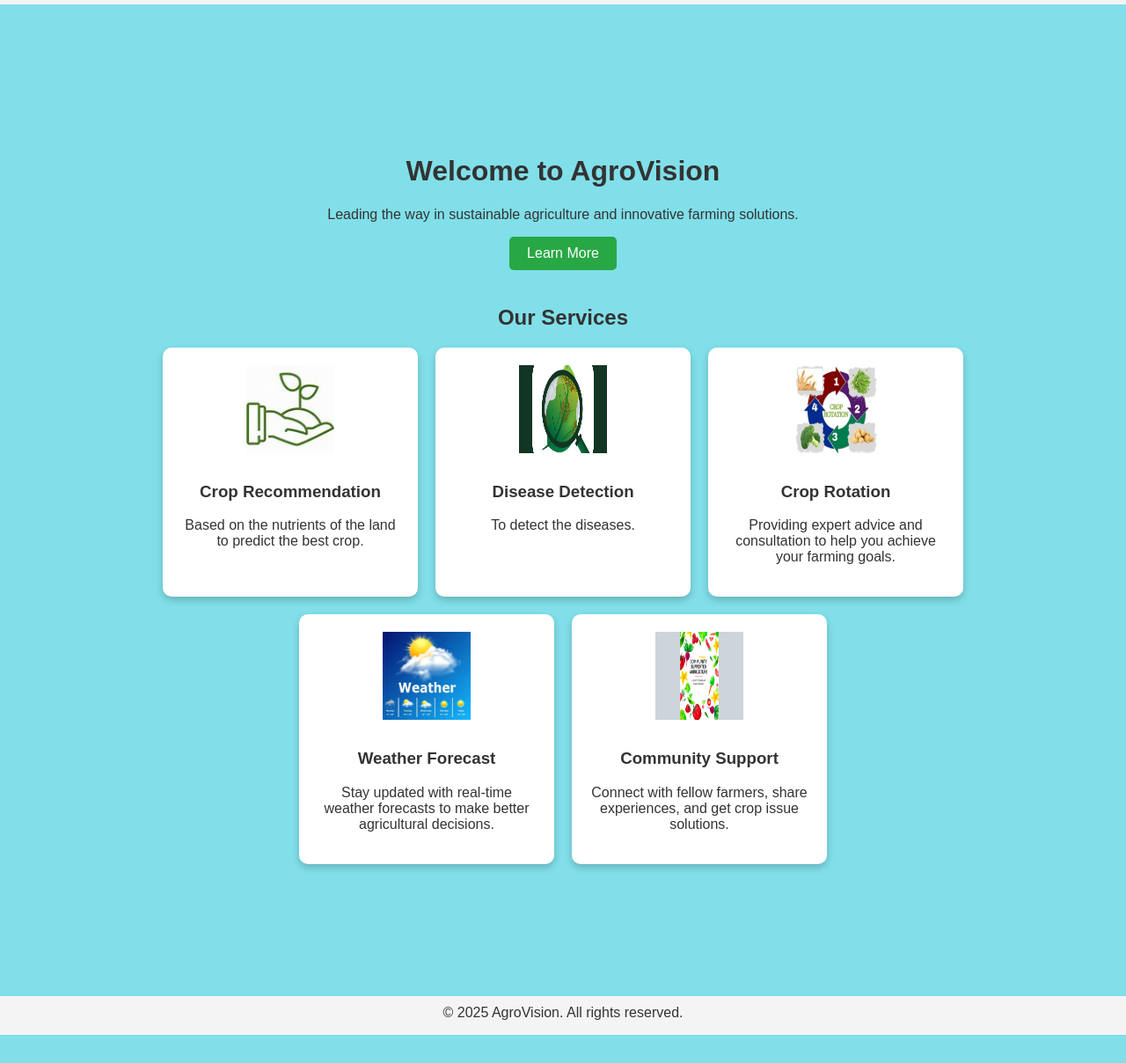
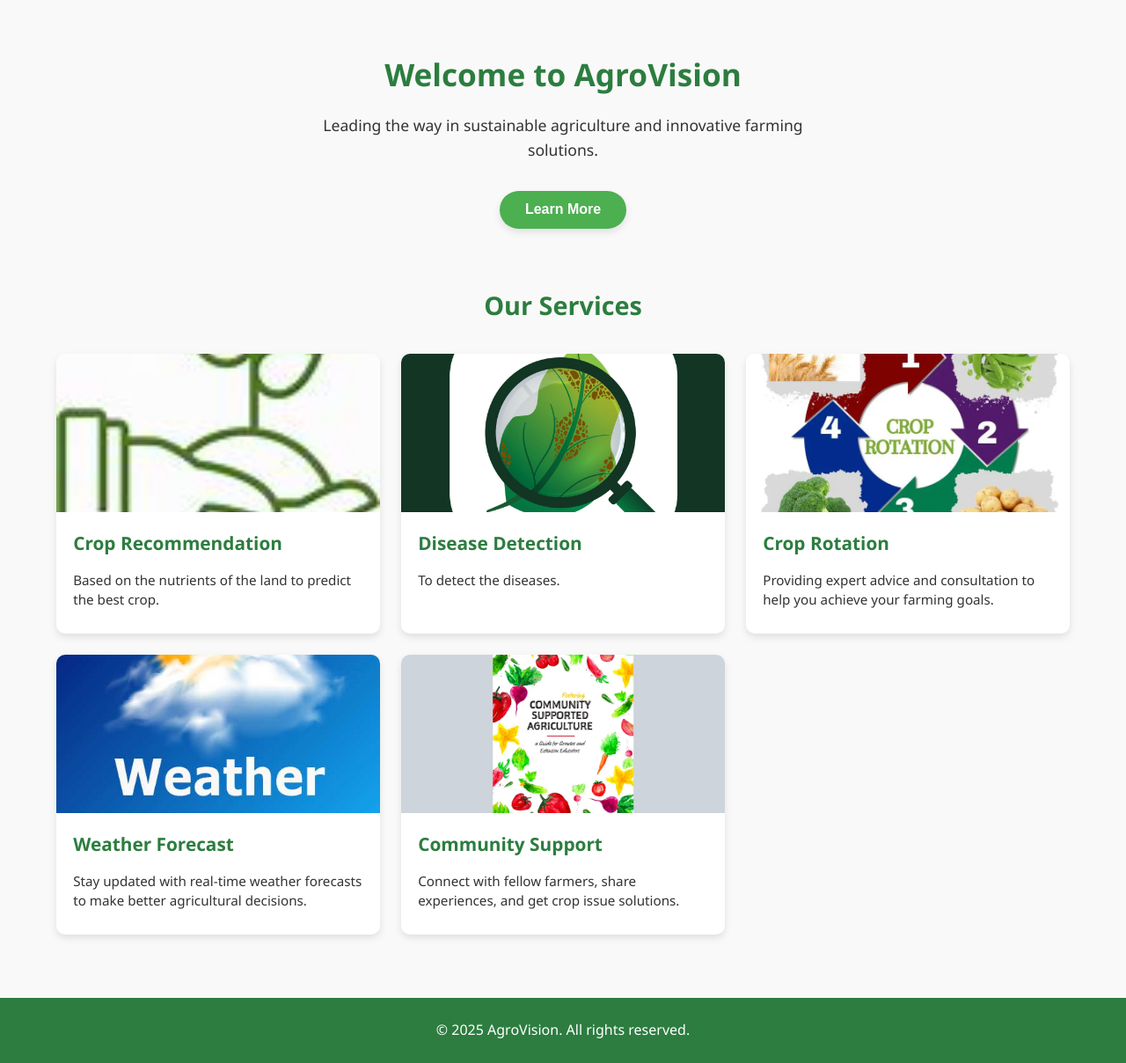
Before and after one commit to Sumanth789856/main6, a Flask app: template templates/index.html in a window 1280 px wide. Shown: the whole page at 88% size. Before the commit the page ends 1176 px from the top, so only its background shows below. Run offline with Flask 3, Linux system fonts and the light colour scheme; the template is opened without the code that fills it, so the values that code supplies are empty; parts of the project's set-up code (start-up, migrations or seed data) failed here and were passed over; some libraries are stand-ins or nearby versions.

Commit message:
Update index.html

```diff
--- a/templates/index.html
+++ b/templates/index.html
@@ -3,55 +3,270 @@
 <head>
     <meta charset="UTF-8">
     <meta name="viewport" content="width=device-width, initial-scale=1.0">
-    <title>{% block title %}Crop Prediction{% endblock %}</title>
-    <link rel="stylesheet" href="{{ url_for('static', filename='style.css') }}">
+    <title>Crop Prediction - AgroVision</title>
+    <style>
+        /* Base Styles */
+        :root {
+            --primary-color: #2c7d3f;
+            --secondary-color: #4CAF50;
+            --text-color: #333;
+            --light-bg: #f9f9f9;
+            --white: #ffffff;
+            --shadow: 0 4px 8px rgba(0, 0, 0, 0.1);
+        }
+
+        * {
+            margin: 0;
+            padding: 0;
+            box-sizing: border-box;
+        }
+
+        body {
+            font-family: 'Segoe UI', Tahoma, Geneva, Verdana, sans-serif;
+            line-height: 1.6;
+            color: var(--text-color);
+            background-color: var(--light-bg);
+            overflow-x: hidden;
+            min-height: 100vh;
+            display: flex;
+            flex-direction: column;
+        }
+
+        /* Layout */
+        .landing-container {
+            width: 100%;
+            max-width: 1200px;
+            margin: 0 auto;
+            padding: 1.5rem;
+            flex: 1;
+        }
+
+        /* Header */
+        .header {
+            text-align: center;
+            padding: 2rem 0;
+        }
+
+        .header h1 {
+            font-size: 2.2rem;
+            margin-bottom: 1rem;
+            color: var(--primary-color);
+        }
+
+        .tagline {
+            font-size: 1.1rem;
+            margin-bottom: 2rem;
+            max-width: 600px;
+            margin-left: auto;
+            margin-right: auto;
+        }
+
+        /* Button */
+        .cta-button {
+            background-color: var(--secondary-color);
+            color: var(--white);
+            border: none;
+            padding: 0.8rem 1.8rem;
+            font-size: 1rem;
+            font-weight: 600;
+            border-radius: 50px;
+            cursor: pointer;
+            transition: all 0.3s ease;
+            box-shadow: var(--shadow);
+        }
+
+        .cta-button:hover {
+            background-color: var(--primary-color);
+            transform: translateY(-2px);
+            box-shadow: 0 6px 12px rgba(0, 0, 0, 0.15);
+        }
+
+        /* Services Section */
+        .services {
+            margin: 2rem 0 3rem;
+        }
+
+        .services h2 {
+            font-size: 1.8rem;
+            margin-bottom: 2rem;
+            color: var(--primary-color);
+            text-align: center;
+        }
+
+        .service-cards {
+            display: grid;
+            grid-template-columns: repeat(auto-fit, minmax(280px, 1fr));
+            gap: 1.5rem;
+            justify-content: center;
+        }
+
+        /* Cards */
+        .card {
+            background: var(--white);
+            border-radius: 10px;
+            overflow: hidden;
+            transition: all 0.3s ease;
+            box-shadow: var(--shadow);
+            display: flex;
+            flex-direction: column;
+        }
+
+        .card:hover {
+            transform: translateY(-5px);
+            box-shadow: 0 8px 16px rgba(0, 0, 0, 0.15);
+        }
+
+        .card img {
+            width: 100%;
+            height: 180px;
+            object-fit: cover;
+        }
+
+        .card-content {
+            padding: 1.2rem;
+            flex-grow: 1;
+            display: flex;
+            flex-direction: column;
+        }
+
+        .card h3 {
+            font-size: 1.3rem;
+            margin-bottom: 0.8rem;
+            color: var(--primary-color);
+        }
+
+        .card p {
+            font-size: 0.95rem;
+            line-height: 1.5;
+            margin-bottom: 0.5rem;
+        }
+
+        /* Footer */
+        .footer {
+            background-color: var(--primary-color);
+            color: var(--white);
+            text-align: center;
+            padding: 1.5rem;
+            width: 100%;
+        }
+
+        /* Mobile Responsiveness */
+        @media (max-width: 768px) {
+            .header h1 {
+                font-size: 1.8rem;
+            }
+
+            .tagline {
+                font-size: 1rem;
+            }
+
+            .services h2 {
+                font-size: 1.6rem;
+            }
+
+            .service-cards {
+                grid-template-columns: repeat(auto-fit, minmax(240px, 1fr));
+                gap: 1.2rem;
+            }
+
+            .card img {
+                height: 160px;
+            }
+        }
+
+        @media (max-width: 480px) {
+            .landing-container {
+                padding: 1rem;
+            }
+
+            .header {
+                padding: 1.5rem 0;
+            }
+
+            .header h1 {
+                font-size: 1.6rem;
+            }
+
+            .services h2 {
+                font-size: 1.4rem;
+                margin-bottom: 1.5rem;
+            }
+
+            .service-cards {
+                grid-template-columns: 1fr;
+                gap: 1rem;
+            }
+
+            .card-content {
+                padding: 1rem;
+            }
+
+            .card h3 {
+                font-size: 1.2rem;
+            }
+
+            .footer {
+                padding: 1rem;
+            }
+        }
+    </style>
 </head>
 <body>
+    <div class="landing-container">
+        <header class="header">
+            <h1>Welcome to AgroVision</h1>
+            <p class="tagline">Leading the way in sustainable agriculture and innovative farming solutions.</p>
+            <button class="cta-button" onclick="window.location.href='{{ url_for('login') }}'">Learn More</button>
+        </header>
 
-<div class="landing-container">
-    <h1>Welcome to AgroVision</h1>
-    <p>Leading the way in sustainable agriculture and innovative farming solutions.</p>
-    <button onclick="window.location.href='{{ url_for('login') }}'">Learn More</button>
-
-    <div class="services">
+        <section class="services">
             <h2>Our Services</h2>
             <div class="service-cards">
                 <div class="card">
                     <img src="{{ url_for('static', filename='recommend.jpeg') }}" alt="Crop Recommendation">
+                    <div class="card-content">
                         <h3>Crop Recommendation</h3>
                         <p>Based on the nutrients of the land to predict the best crop.</p>
+                    </div>
                 </div>
 
                 <div class="card">
                     <img src="{{ url_for('static', filename='Disease detection.jpg') }}" alt="Disease Detection">
+                    <div class="card-content">
                         <h3>Disease Detection</h3>
                         <p>To detect the diseases.</p>
+                    </div>
                 </div>
 
                 <div class="card">
                     <img src="{{ url_for('static', filename='Crop-Rotaion.webp') }}" alt="Crop Rotation">
+                    <div class="card-content">
                         <h3>Crop Rotation</h3>
                         <p>Providing expert advice and consultation to help you achieve your farming goals.</p>
+                    </div>
                 </div>
 
                 <div class="card">
                     <img src="{{ url_for('static', filename='weather.png') }}" alt="Weather Forecast">
+                    <div class="card-content">
                         <h3>Weather Forecast</h3>
                         <p>Stay updated with real-time weather forecasts to make better agricultural decisions.</p>
+                    </div>
                 </div>
 
                 <div class="card">
                     <img src="{{ url_for('static', filename='community.png') }}" alt="Community Support">
+                    <div class="card-content">
                         <h3>Community Support</h3>
                         <p>Connect with fellow farmers, share experiences, and get crop issue solutions.</p>
                     </div>
                 </div>
             </div>
+        </section>
     </div>
 
-<div class="footer">
+    <footer class="footer">
         <p>&copy; 2025 AgroVision. All rights reserved.</p>
-</div>
-
+    </footer>
 </body>
 </html>
```
Lines whose indentation alone changed are shown as unchanged.
